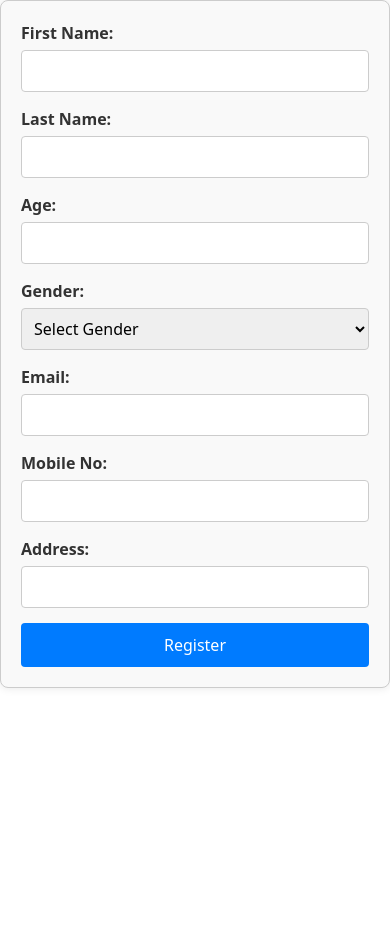
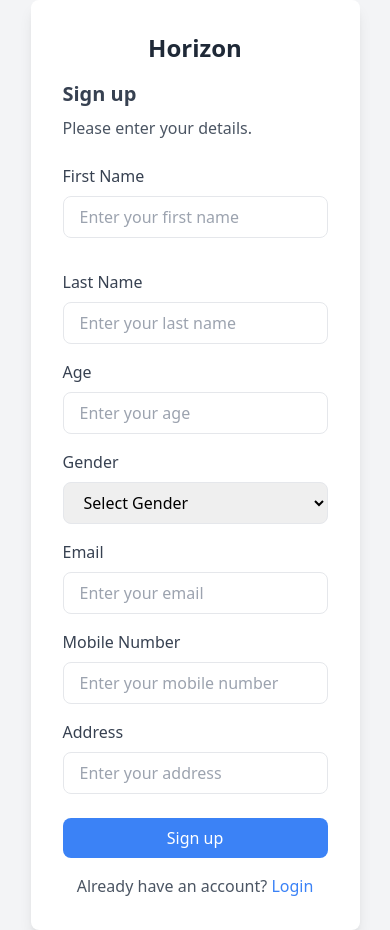
Before and after one commit to KomalVikas13/Online-Banking-System, a React (Vite) app in the folder Frontend/: page / in a window 390 px wide. Before the commit the page ends 844 px from the top, so only its background shows below. Built offline with nearby package versions, Linux system fonts and the light colour scheme; the HTML template or start-up script is replaced by a standard one.

Commit message:
Registration page

```diff
--- a/Frontend/src/components/Registration.jsx
+++ b/Frontend/src/components/Registration.jsx
@@ -1,9 +1,6 @@
 import React, { useState } from 'react';
-import axios from 'axios';
-// import { useNavigate } from 'react-router-dom';
-import "../styling/Registration.css"
 
-function Registration() {
+const Registration = () => {
   const [formData, setFormData] = useState({
     firstName: '',
     lastName: '',
@@ -15,217 +12,218 @@ function Registration() {
   });
 
   const [errors, setErrors] = useState({});
-  // const navigate = useNavigate();
 
-  const validateField = (name, value) => {
-    let error = '';
-    const emailRegex = /^[^\s@]+@[^\s@]+\.[^\s@]+$/;
-    const mobileRegex = /^[0-9]{10}$/;
+  const handleChange = (e) => {
+    setFormData({
+      ...formData,
+      [e.target.name]: e.target.value,
+    });
+  };
 
-    switch (name) {
-      case 'firstName':
-        if (!value.trim()) {
-          error = 'First Name is required';
-        }
-        break;
-      case 'lastName':
-        if (!value.trim()) {
-          error = 'Last Name is required';
-        }
-        break;
-      case 'age':
-        if (!value || value < 18 || value > 100) {
-          error = 'Age must be between 18 and 100';
-        }
-        break;
-      case 'customerGender':
-        if (!value) {
-          error = 'Gender is required';
-        }
-        break;
-      case 'customerEmail':
-        if (!value || !emailRegex.test(value)) {
-          error = 'Valid Email is required';
-        }
-        break;
-      case 'customerMobileNo':
-        if (!value || !mobileRegex.test(value)) {
-          error = 'Valid 10-digit Mobile Number is required';
-        }
-        break;
-      case 'customerAddress':
-        if (!value.trim()) {
-          error = 'Address is required';
-        }
-        break;
-      default:
-        break;
-    }
+  const validateEmail = (email) => {
+    const emailRegex = /^[a-zA-Z0-9._%+-]+@gmail\.com$/;
+    return emailRegex.test(email);
+  };
 
-    return error;
+  const validateAge = (age) => {
+    return age >= 18;
+  };
+
+  const validateMobileNo = (mobileNo) => {
+    const mobileNoRegex = /^[0-9]{10}$/;
+    return mobileNoRegex.test(mobileNo);
   };
 
   const handleBlur = (e) => {
     const { name, value } = e.target;
-    const error = validateField(name, value);
-    setErrors({
-      ...errors,
+
+    let error = '';
+    if (!value.trim()) {
+      error = `${name} is required`;
+    } else {
+      if (name === 'customerEmail' && !validateEmail(value)) {
+        error = 'Invalid email address. Must be a @gmail.com email.';
+      } else if (name === 'age' && !validateAge(Number(value))) {
+        error = 'Age must be above 18.';
+      } else if (name === 'customerMobileNo' && !validateMobileNo(value)) {
+        error = 'Mobile number must be 10 digits.';
+      }
+    }
+
+    setErrors((prevErrors) => ({
+      ...prevErrors,
       [name]: error,
-    });
+    }));
   };
 
-  const handleChange = (e) => {
-    const { name, value } = e.target;
-    setFormData({
-      ...formData,
-      [name]: value,
-    });
+  const handleSubmit = (e) => {
+    e.preventDefault();
 
-    if (errors[name]) {
-      const error = validateField(name, value);
-      setErrors({
-        ...errors,
-        [name]: error,
-      });
+    const newErrors = {};
+
+    if (!validateEmail(formData.customerEmail)) {
+      newErrors.customerEmail = 'Invalid email address. Must be a @gmail.com email.';
     }
-  };
+    if (!validateAge(Number(formData.age))) {
+      newErrors.age = 'Age must be above 18.';
+    }
+    if (!validateMobileNo(formData.customerMobileNo)) {
+      newErrors.customerMobileNo = 'Mobile number must be 10 digits.';
+    }
 
-  const validate = () => {
-    const errors = {};
-    Object.keys(formData).forEach((name) => {
-      const error = validateField(name, formData[name]);
-      if (error) errors[name] = error;
-    });
-    setErrors(errors);
-    return Object.keys(errors).length === 0;
-  };
-
-  const handleSubmit = async (e) => {
-    e.preventDefault();
-    if (!validate()) return;
-
-    try {
-      const response = await axios.post('http://localhost:8080/dummy/api/register', formData);
-      console.log("form data=", formData);
-      if (response.status === 200) {
-        alert('Registration successful!');
-        setFormData({
-          firstName: '',
-          lastName: '',
-          age: '',
-          customerGender: '',
-          customerEmail: '',
-          customerMobileNo: '',
-          customerAddress: '',
-        });
-        // navigate('/login');  // Replace with the path to your login page
+    if (Object.keys(newErrors).length > 0) {
+      setErrors(newErrors);
     } else {
-        alert('Registration failed.');
-      }
-    } catch (error) {
-      console.error('Error:', error);
-      alert('An error occurred during registration.');
+      // If no errors, perform form submission logic
+      console.log('Form submitted:', formData);
+      // axios.post('http://localhost:8080/dummy/api/register', formData)
+      //   .then(response => console.log(response))
+      //   .catch(error => console.log(error));
     }
   };
 
   return (
-    <>
-      {/* <h1 className="text-3xl text-darkBulish bg-lightBlusih font-bold underline">
-        Hello world!
-      </h1> */}
+    <div className="flex justify-center items-center min-h-screen bg-gray-100">
+      <div className="bg-white shadow-lg rounded-lg overflow-hidden md:flex md:w-3/4">
+        <div className="md:w-1/2 p-8">
+          <div className="mb-4 text-center">
+            <h2 className="text-2xl font-bold text-gray-800">Horizon</h2>
+          </div>
+          <h3 className="text-xl font-semibold text-gray-700 mb-2">Sign up</h3>
+          <p className="text-gray-600 mb-6">Please enter your details.</p>
           <form onSubmit={handleSubmit}>
-        <div>
-          <label>First Name:</label>
+            <div className="grid grid-cols-1 md:grid-cols-2 gap-4">
+              <div className="mb-4">
+                <label htmlFor="firstName" className="block text-gray-700">First Name</label>
                 <input
                   type="text"
+                  id="firstName"
                   name="firstName"
+                  placeholder="Enter your first name"
                   value={formData.firstName}
                   onChange={handleChange}
                   onBlur={handleBlur}
+                  className="w-full px-4 py-2 mt-2 border rounded-lg focus:outline-none focus:ring-2 focus:ring-blue-500"
+                  required
                 />
-          {errors.firstName && <p className="error">{errors.firstName}</p>}
+                {errors.firstName && (
+                  <p className="text-red-500 text-sm mt-1">{errors.firstName}</p>
+                )}
               </div>
-
-        <div>
-          <label>Last Name:</label>
+              <div className="mb-4">
+                <label htmlFor="lastName" className="block text-gray-700">Last Name</label>
                 <input
                   type="text"
+                  id="lastName"
                   name="lastName"
+                  placeholder="Enter your last name"
                   value={formData.lastName}
                   onChange={handleChange}
                   onBlur={handleBlur}
+                  className="w-full px-4 py-2 mt-2 border rounded-lg focus:outline-none focus:ring-2 focus:ring-blue-500"
+                  required
                 />
-          {errors.lastName && <p className="error">{errors.lastName}</p>}
+                {errors.lastName && (
+                  <p className="text-red-500 text-sm mt-1">{errors.lastName}</p>
+                )}
               </div>
-
-        <div>
-          <label>Age:</label>
+            </div>
+            <div className="mb-4">
+              <label htmlFor="age" className="block text-gray-700">Age</label>
               <input
                 type="number"
+                id="age"
                 name="age"
+                placeholder="Enter your age"
                 value={formData.age}
                 onChange={handleChange}
                 onBlur={handleBlur}
+                className="w-full px-4 py-2 mt-2 border rounded-lg focus:outline-none focus:ring-2 focus:ring-blue-500"
+                required
               />
-          {errors.age && <p className="error">{errors.age}</p>}
+              {errors.age && (
+                <p className="text-red-500 text-sm mt-1">{errors.age}</p>
+              )}
             </div>
-
-        <div>
-          <label>Gender:</label>
+            <div className="mb-4">
+              <label htmlFor="customerGender" className="block text-gray-700">Gender</label>
               <select
+                id="customerGender"
                 name="customerGender"
                 value={formData.customerGender}
                 onChange={handleChange}
                 onBlur={handleBlur}
+                className="w-full px-4 py-2 mt-2 border rounded-lg focus:outline-none focus:ring-2 focus:ring-blue-500"
+                required
               >
                 <option value="">Select Gender</option>
-            <option value="Male">Male</option>
-            <option value="Female">Female</option>
-            <option value="Other">Other</option>
+                <option value="male">Male</option>
+                <option value="female">Female</option>
+                <option value="other">Other</option>
               </select>
-          {errors.customerGender && <p className="error">{errors.customerGender}</p>}
+              {errors.customerGender && (
+                <p className="text-red-500 text-sm mt-1">{errors.customerGender}</p>
+              )}
             </div>
-
-        <div>
-          <label>Email:</label>
+            <div className="mb-4">
+              <label htmlFor="customerEmail" className="block text-gray-700">Email</label>
               <input
                 type="email"
+                id="customerEmail"
                 name="customerEmail"
+                placeholder="Enter your email"
                 value={formData.customerEmail}
                 onChange={handleChange}
                 onBlur={handleBlur}
+                className="w-full px-4 py-2 mt-2 border rounded-lg focus:outline-none focus:ring-2 focus:ring-blue-500"
+                required
               />
-          {errors.customerEmail && <p className="error">{errors.customerEmail}</p>}
+              {errors.customerEmail && (
+                <p className="text-red-500 text-sm mt-1">{errors.customerEmail}</p>
+              )}
             </div>
-
-        <div>
-          <label>Mobile No:</label>
+            <div className="mb-4">
+              <label htmlFor="customerMobileNo" className="block text-gray-700">Mobile Number</label>
               <input
-            type="text"
+                type="tel"
+                id="customerMobileNo"
                 name="customerMobileNo"
+                placeholder="Enter your mobile number"
                 value={formData.customerMobileNo}
                 onChange={handleChange}
                 onBlur={handleBlur}
+                className="w-full px-4 py-2 mt-2 border rounded-lg focus:outline-none focus:ring-2 focus:ring-blue-500"
+                required
               />
-          {errors.customerMobileNo && <p className="error">{errors.customerMobileNo}</p>}
+              {errors.customerMobileNo && (
+                <p className="text-red-500 text-sm mt-1">{errors.customerMobileNo}</p>
+              )}
             </div>
-
-        <div>
-          <label>Address:</label>
+            <div className="mb-6">
+              <label htmlFor="customerAddress" className="block text-gray-700">Address</label>
               <input
                 type="text"
+                id="customerAddress"
                 name="customerAddress"
+                placeholder="Enter your address"
                 value={formData.customerAddress}
                 onChange={handleChange}
                 onBlur={handleBlur}
+                className="w-full px-4 py-2 mt-2 border rounded-lg focus:outline-none focus:ring-2 focus:ring-blue-500"
+                required
               />
-          {errors.customerAddress && <p className="error">{errors.customerAddress}</p>}
+              {errors.customerAddress && (
+                <p className="text-red-500 text-sm mt-1">{errors.customerAddress}</p>
+              )}
             </div>
-
-        <button type="submit">Register</button>
+            <button type="submit" className="w-full bg-blue-500 text-white py-2 px-4 rounded-lg hover:bg-blue-600 focus:outline-none focus:bg-blue-600">Sign up</button>
           </form>
-    </>
+          <p className="text-center text-gray-600 mt-4">Already have an account? <a href="#" className="text-blue-500 hover:underline">Login</a></p>
+        </div>
+        <div className="hidden md:block md:w-1/2 bg-cover" style={{ backgroundImage: `url('../assets/images/Register.png')` }}></div>
+      </div>
+    </div>
   );
-}
+};
 
 export default Registration;
```
Also changed, not shown: Frontend/src/assets/images/Register.png (added). Lines whose indentation alone changed are shown as unchanged.
